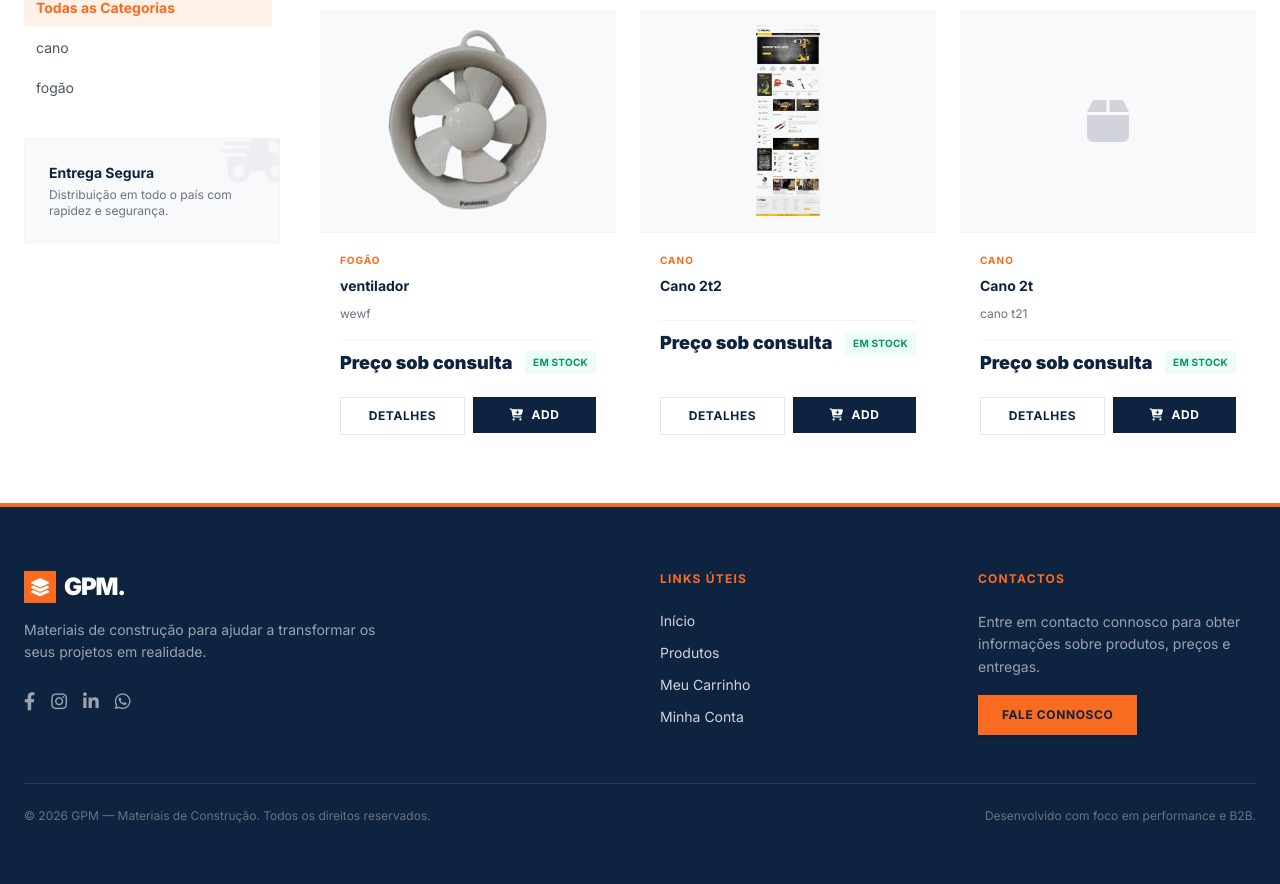
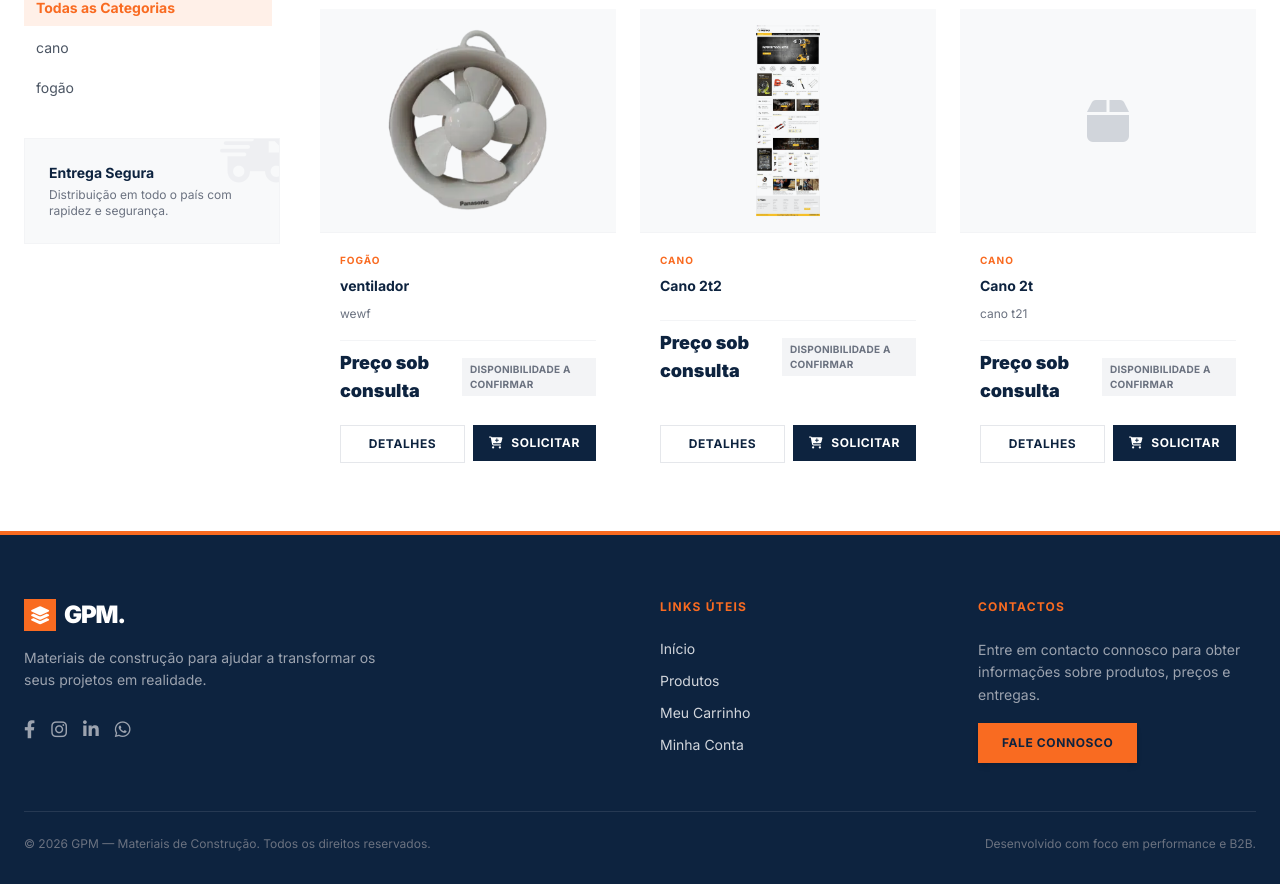
Before and after one commit to devlelo/gpm2, a PHP site: page /gpm2/cliente/index.php in a window 1280 px wide. Shown: the part 550-1434 px from the top of the page. Before the commit the page ends 1373 px from the top, so only its background shows below. Run offline with PHP 8.4, Linux system fonts and the light colour scheme; data comes from the database, SQL or seed files in the repository; some libraries are stand-ins or nearby versions.

Commit message:
Allow customers to request products regardless of current stock

```diff
--- a/gpm2/cliente/index.php
+++ b/gpm2/cliente/index.php
@@ -42,7 +42,7 @@ if ($_SERVER['REQUEST_METHOD'] === 'POST'
         }
 
         $stmt = $pdo->prepare(
-            'SELECT id, name, stock_quantity, active
+            'SELECT id, name, active
              FROM products
              WHERE id = :id
              LIMIT 1'
@@ -59,19 +59,8 @@ if ($_SERVER['REQUEST_METHOD'] === 'POST'
             exit;
         }
 
-        $stock = max(0, (int)$produtoAjax['stock_quantity']);
-
-        if ($stock < 1) {
-            http_response_code(422);
-            echo json_encode([
-                'ok' => false,
-                'mensagem' => 'Produto sem stock disponível.'
-            ]);
-            exit;
-        }
-
         $quantidadeAtual = (int)($_SESSION['gpm_cart'][$produtoId] ?? 0);
-        $novaQuantidade = min($stock, $quantidadeAtual + $quantidade);
+        $novaQuantidade = $quantidadeAtual + $quantidade;
 
         $_SESSION['gpm_cart'][$produtoId] = $novaQuantidade;
 
@@ -330,15 +319,7 @@ require_once __DIR__ . '/includes/header-marketplace.php';
                                     <span class="text-lg font-black text-[#0d233f]">
                                         Preço sob consulta
                                     </span>
-                                    <?php if ($stock > 0): ?>
-                                        <span class="text-[10px] font-bold text-emerald-600 bg-emerald-50 px-2 py-1 uppercase tracking-wide">
-                                            Em Stock
-                                        </span>
-                                    <?php else: ?>
-                                        <span class="text-[10px] font-bold text-red-500 bg-red-50 px-2 py-1 uppercase tracking-wide">
-                                            Esgotado
-                                        </span>
-                                    <?php endif; ?>
+                                    <span class="text-[10px] font-bold text-gray-500 bg-gray-100 px-2 py-1 uppercase tracking-wide">Disponibilidade a confirmar</span>
                                 </div>
                             </div>
                         </div>
@@ -354,8 +335,8 @@ require_once __DIR__ . '/includes/header-marketplace.php';
                                 <input type="hidden" name="ajax_adicionar" value="1">
                                 <input type="hidden" name="produto_id" value="<?= (int)$produto['id'] ?>">
                                 <input type="hidden" name="quantidade" value="1">
-                                <button type="submit" class="w-full bg-[#0d233f] hover:bg-[#163154] text-white text-xs font-bold py-2.5 uppercase tracking-wider transition flex items-center justify-center gap-2 <?= $stock < 1 ? 'opacity-50 cursor-not-allowed' : '' ?>" <?= $stock < 1 ? 'disabled' : '' ?>>
-                                    <i class="fa-solid fa-cart-plus"></i> <?= $stock > 0 ? 'Add' : 'Esgotado' ?>
+                                <button type="submit" class="w-full bg-[#0d233f] hover:bg-[#163154] text-white text-xs font-bold py-2.5 uppercase tracking-wider transition flex items-center justify-center gap-2">
+                                    <i class="fa-solid fa-cart-plus"></i> Solicitar
                                 </button>
                             </form>
                         </div>
```
